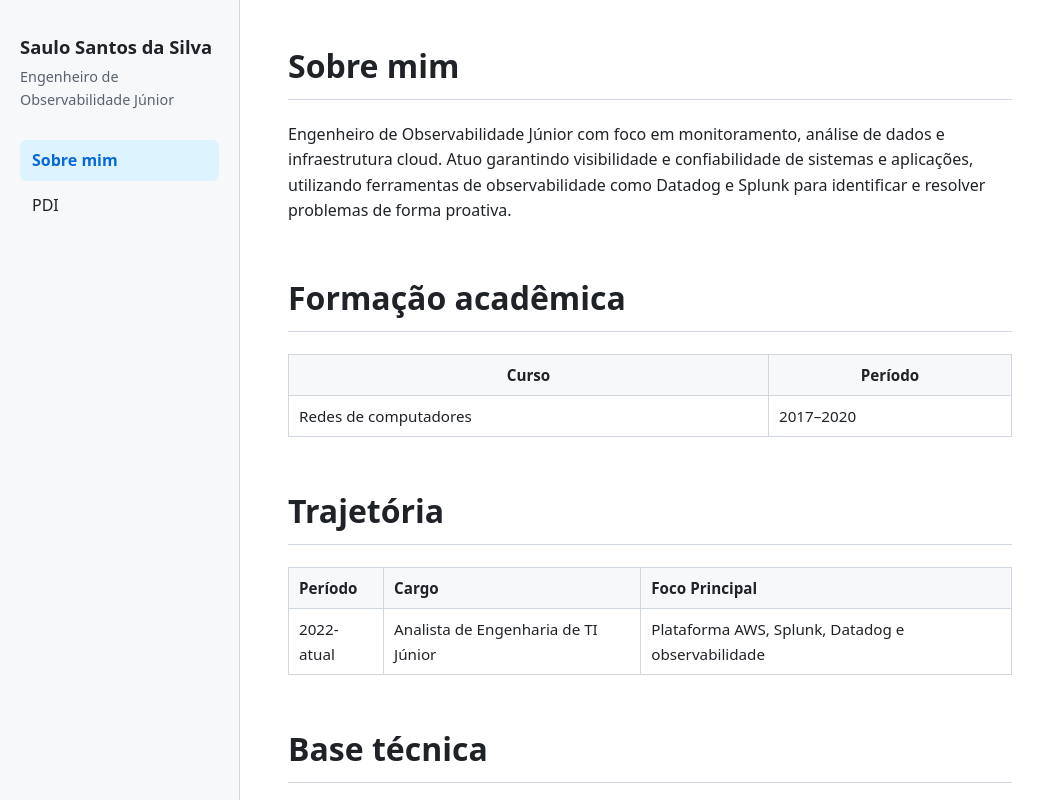
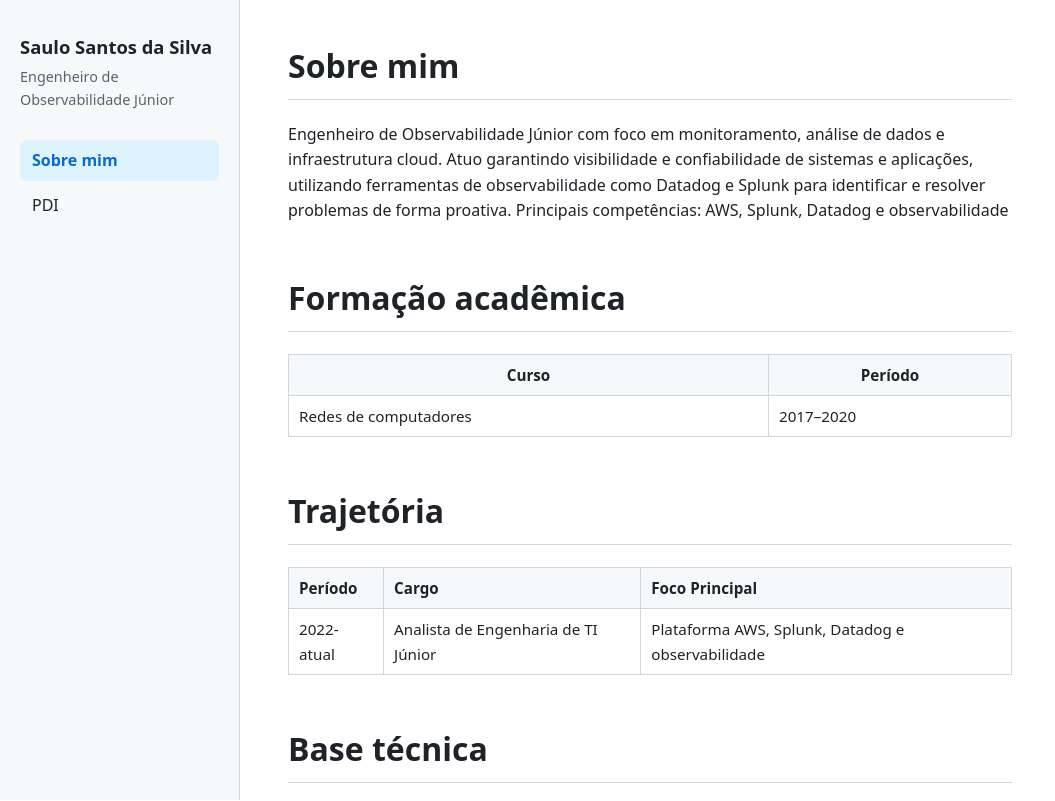
Before and after one commit to saulosilva85/saulo-silva, a plain HTML site: page index.html in a window 1280 px wide. Shown: the top 801 px of the page, without its empty margins (0-1055 px from the left). Drawn offline with Linux system fonts and the light colour scheme.

Commit message:
adicionado competencias

```diff
--- a/index.html
+++ b/index.html
@@ -24,6 +24,8 @@
       infraestrutura cloud. Atuo garantindo visibilidade e confiabilidade de sistemas e
       aplicações, utilizando ferramentas de observabilidade como Datadog e Splunk para identificar e resolver
       problemas de forma proativa.
+
+      Principais competências: AWS, Splunk, Datadog e observabilidade
     </p>
 
     <h1>Formação acadêmica</h1>
```
